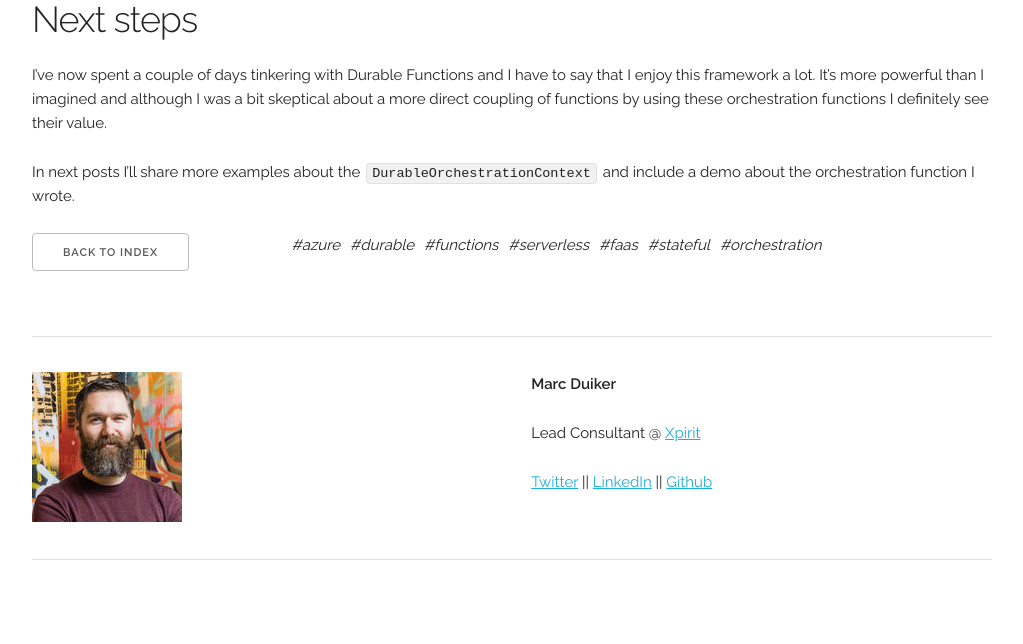
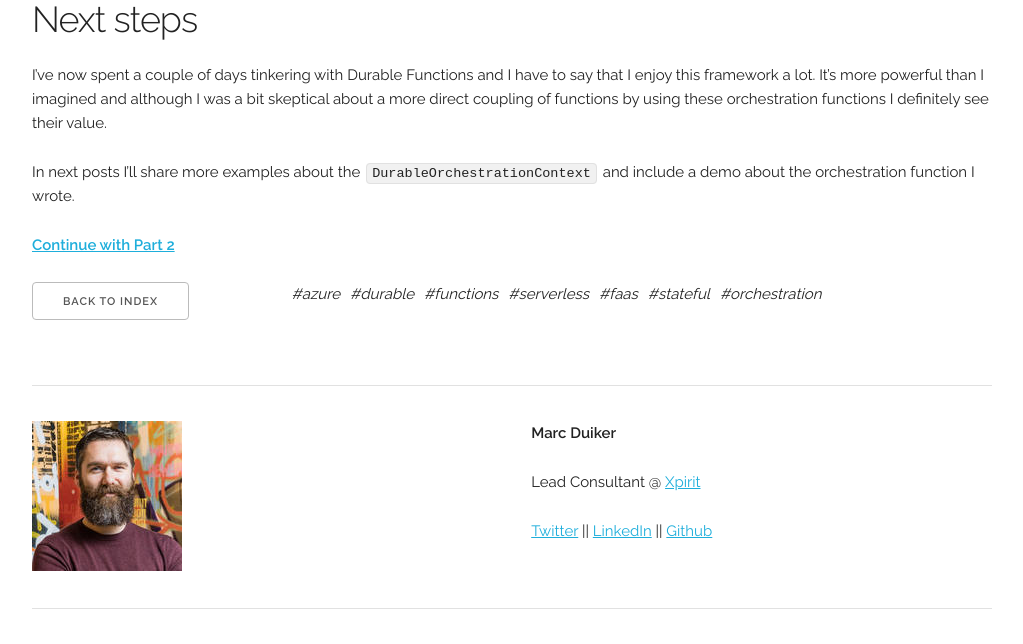
Before and after one commit to marcduiker/marcduiker.github.io, a Jekyll site: the page built from _posts/2017-11-05-durable-azure-functions-stateful-orchestrations.md, in a window 1280 px wide and 900 px high, scrolled down 4492 px, cut to the strip 256-900 px from the top of the window. Shown: the whole strip, without its empty margins (128-1151 px from the left). Built offline with Jekyll 4.4.1, drawn with Linux system fonts in a browser that asks for light colours; nearby versions of some CDN libraries; comment, search, counter and statistics services are not loaded; before the commit the page ends 5343 px from its top, so only the background shows below that.

Commit message:
Added link to Part 2

```diff
--- a/_posts/2017-11-05-durable-azure-functions-stateful-orchestrations.md
+++ b/_posts/2017-11-05-durable-azure-functions-stateful-orchestrations.md
@@ -131,3 +131,5 @@ Finally make sure you have the following local connection strings in your local.
 I've now spent a couple of days tinkering with Durable Functions and I have to say that I enjoy this framework a lot. It's more powerful than I imagined and although I was a bit skeptical about a more direct coupling of functions by using these orchestration functions I definitely see their value.
 
 In next posts I'll share more examples about the `DurableOrchestrationContext` and include a demo about the orchestration function I wrote.
+
+__[Continue with Part 2]({{ site.url}}/2017/11/07/durable-azure-functions-stateful-orchestrations-part2.html)__
```
